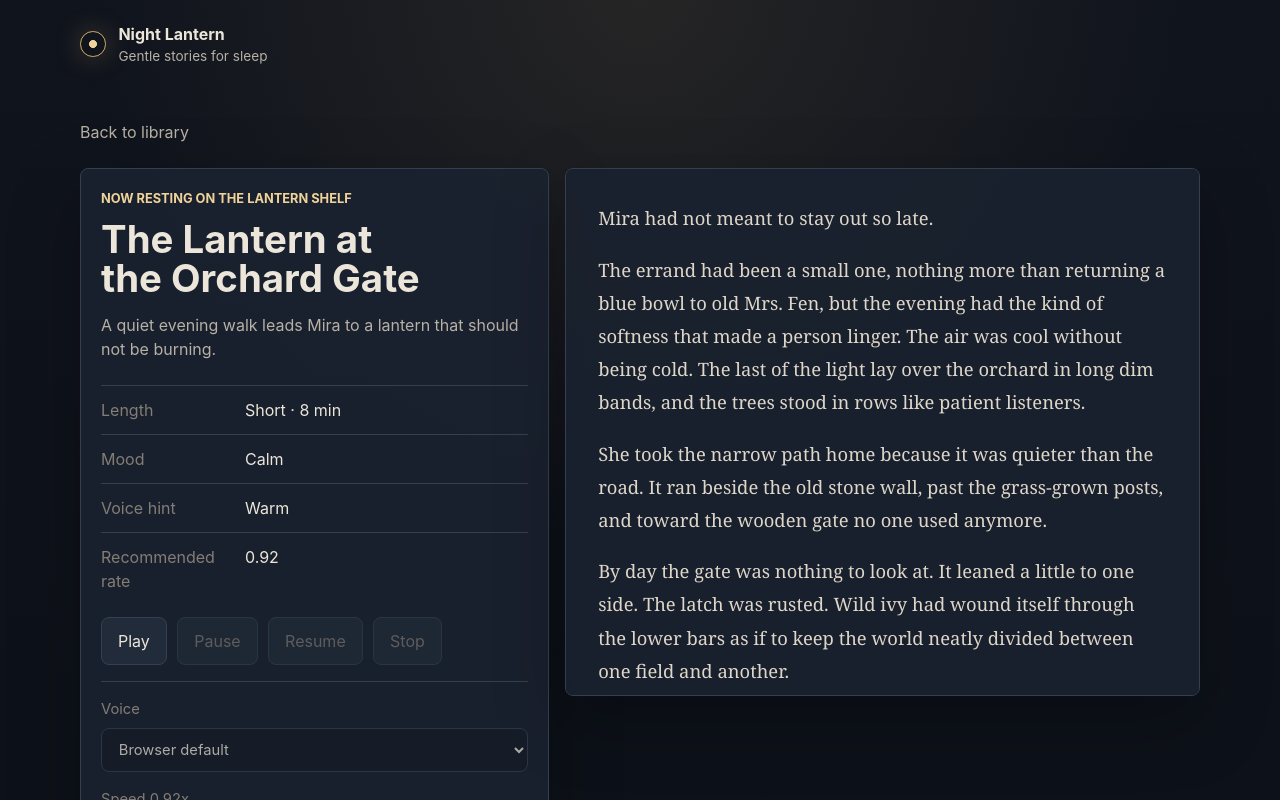
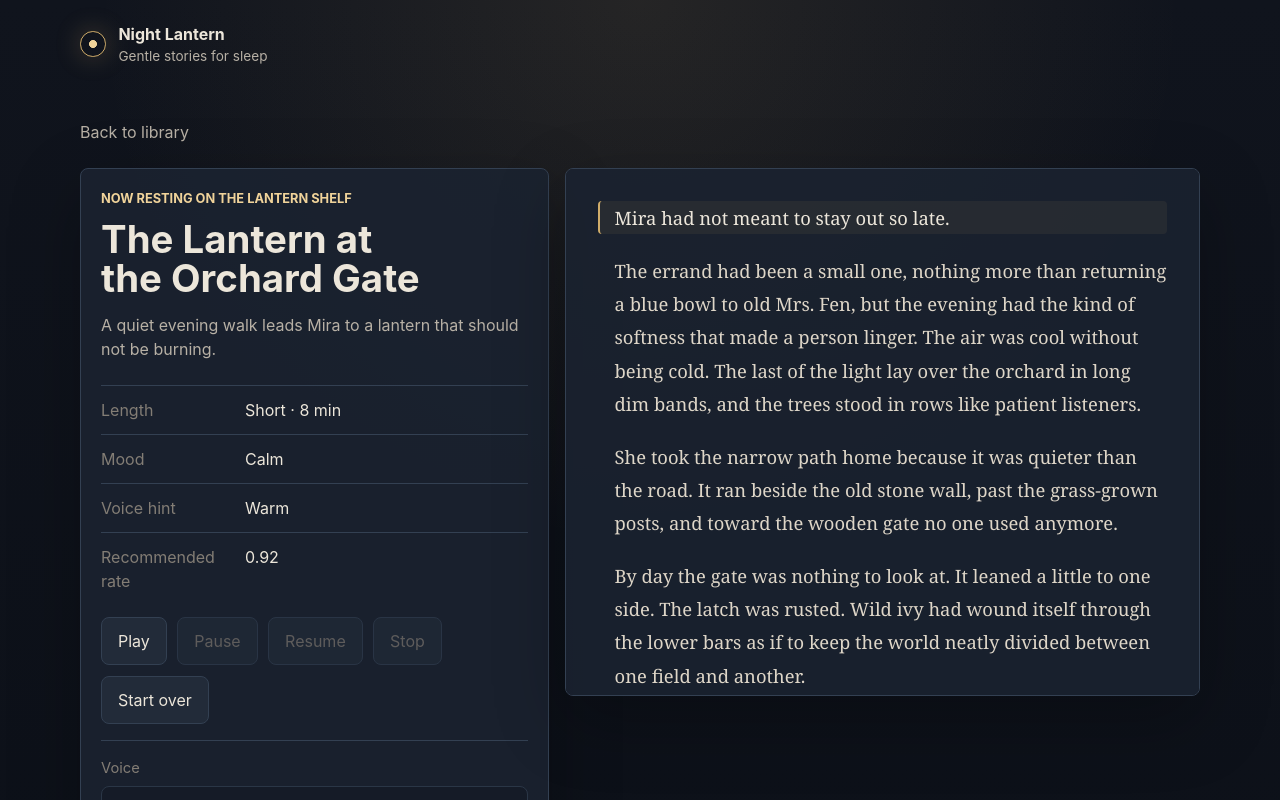
Before and after one commit to karenf451/night-lantern, a React (Vite) app: page / in a window 1280 px wide. Both pictures are taken after a click on the button "Open story". Shown: the top 800 px of the page. Built offline with nearby package versions, Linux system fonts and the light colour scheme.

Commit message:
Play stories paragraph by paragraph

```diff
--- a/src/pages/PlayerPage.jsx
+++ b/src/pages/PlayerPage.jsx
@@ -14,7 +14,7 @@ const storedVoiceKey = 'night-lantern.voice-uri';
 export default function PlayerPage({ story, onBack }) {
   const synthRef = useRef(null);
   const utteranceRef = useRef(null);
-  const stopRequestedRef = useRef(false);
+  const currentParagraphRef = useRef(null);
   const [isSpeechSupported, setIsSpeechSupported] = useState(false);
   const [voices, setVoices] = useState([]);
   const [selectedVoiceURI, setSelectedVoiceURI] = useState(readStoredVoiceURI);
@@ -23,6 +23,7 @@ export default function PlayerPage({ story, onBack }) {
   );
   const [playbackState, setPlaybackState] = useState('idle');
   const [statusMessage, setStatusMessage] = useState('');
+  const [currentParagraphIndex, setCurrentParagraphIndex] = useState(0);
 
   const voiceOptions = useMemo(
     () => getStoryVoiceOptions(voices, story.language),
@@ -73,11 +74,43 @@ export default function PlayerPage({ story, onBack }) {
       if (synth.onvoiceschanged === refreshVoices) {
         synth.onvoiceschanged = null;
       }
+      utteranceRef.current = null;
       synth.cancel();
     };
   }, [story.language]);
 
+  useEffect(() => {
+    const synth = synthRef.current;
+    utteranceRef.current = null;
+    synth?.cancel();
+    setCurrentParagraphIndex(0);
+    setPlaybackState('idle');
+    setStatusMessage('');
+  }, [story.id]);
+
+  useEffect(() => {
+    if (
+      (playbackState === 'playing' || playbackState === 'paused') &&
+      currentParagraphRef.current
+    ) {
+      currentParagraphRef.current.scrollIntoView({
+        behavior: 'smooth',
+        block: 'center',
+      });
+    }
+  }, [currentParagraphIndex, playbackState]);
+
   function playStory() {
+    const nextParagraphIndex =
+      playbackState === 'finished' ? 0 : currentParagraphIndex;
+    startPlaybackAt(nextParagraphIndex);
+  }
+
+  function startOver() {
+    startPlaybackAt(0);
+  }
+
+  function startPlaybackAt(paragraphIndex) {
     const synth = synthRef.current;
 
     if (!synth) {
@@ -85,10 +118,31 @@ export default function PlayerPage({ story, onBack }) {
       return;
     }
 
-    stopRequestedRef.current = false;
+    const safeParagraphIndex = getSafeParagraphIndex(
+      paragraphIndex,
+      story.paragraphs.length,
+    );
+    utteranceRef.current = null;
     synth.cancel();
+    setCurrentParagraphIndex(safeParagraphIndex);
+    setPlaybackState('playing');
+    setStatusMessage(
+      `Playing paragraph ${safeParagraphIndex + 1} of ${story.paragraphs.length}.`,
+    );
+    speakParagraph(safeParagraphIndex);
+  }
 
-    const utterance = new SpeechSynthesisUtterance(story.body);
+  function speakParagraph(paragraphIndex) {
+    const synth = synthRef.current;
+    const paragraph = story.paragraphs[paragraphIndex];
+
+    if (!synth || !paragraph) {
+      setPlaybackState('idle');
+      setStatusMessage('Nothing to play.');
+      return;
+    }
+
+    const utterance = new SpeechSynthesisUtterance(paragraph);
     utterance.rate = rate;
     utterance.pitch = 1;
     utterance.lang = story.language ?? 'en';
@@ -99,34 +153,60 @@ export default function PlayerPage({ story, onBack }) {
     }
 
     utterance.onstart = () => {
+      if (utteranceRef.current !== utterance) {
+        return;
+      }
       setPlaybackState('playing');
-      setStatusMessage('Playing softly.');
+      setCurrentParagraphIndex(paragraphIndex);
+      setStatusMessage(
+        `Playing paragraph ${paragraphIndex + 1} of ${story.paragraphs.length}.`,
+      );
     };
 
     utterance.onpause = () => {
+      if (utteranceRef.current !== utterance) {
+        return;
+      }
       setPlaybackState('paused');
       setStatusMessage('Paused.');
     };
 
     utterance.onresume = () => {
+      if (utteranceRef.current !== utterance) {
+        return;
+      }
       setPlaybackState('playing');
-      setStatusMessage('Playing softly.');
+      setStatusMessage(
+        `Playing paragraph ${paragraphIndex + 1} of ${story.paragraphs.length}.`,
+      );
     };
 
     utterance.onend = () => {
+      if (utteranceRef.current !== utterance) {
+        return;
+      }
+
+      const nextParagraphIndex = paragraphIndex + 1;
+
+      if (nextParagraphIndex < story.paragraphs.length) {
+        setCurrentParagraphIndex(nextParagraphIndex);
+        speakParagraph(nextParagraphIndex);
+        return;
+      }
+
       utteranceRef.current = null;
-      setPlaybackState('idle');
-      setStatusMessage(stopRequestedRef.current ? 'Stopped.' : 'Finished.');
-      stopRequestedRef.current = false;
+      setPlaybackState('finished');
+      setStatusMessage('Finished.');
     };
 
     utterance.onerror = () => {
+      if (utteranceRef.current !== utterance) {
+        return;
+      }
+
       utteranceRef.current = null;
       setPlaybackState('idle');
-      setStatusMessage(
-        stopRequestedRef.current ? 'Stopped.' : 'Speech playback stopped unexpectedly.',
-      );
-      stopRequestedRef.current = false;
+      setStatusMessage('Speech playback stopped unexpectedly.');
     };
 
     utteranceRef.current = utterance;
@@ -157,9 +237,8 @@ export default function PlayerPage({ story, onBack }) {
     const synth = synthRef.current;
 
     if (synth?.speaking || synth?.paused) {
-      stopRequestedRef.current = true;
+      utteranceRef.current = null;
       synth.cancel();
-      utteranceRef.current = null;
       setPlaybackState('idle');
       setStatusMessage('Stopped.');
     }
@@ -242,6 +321,9 @@ export default function PlayerPage({ story, onBack }) {
             >
               Stop
             </button>
+            <button type="button" onClick={startOver} disabled={!isSpeechSupported}>
+              Start over
+            </button>
           </div>
 
           <div className="playback-settings">
@@ -287,8 +369,19 @@ export default function PlayerPage({ story, onBack }) {
         </div>
 
         <article className="story-reader">
-          {story.paragraphs.map((paragraph) => (
-            <p key={paragraph}>{paragraph}</p>
+          {story.paragraphs.map((paragraph, index) => (
+            <p
+              ref={index === currentParagraphIndex ? currentParagraphRef : null}
+              className={
+                index === currentParagraphIndex
+                  ? 'story-reader__paragraph story-reader__paragraph--current'
+                  : 'story-reader__paragraph'
+              }
+              aria-current={index === currentParagraphIndex ? 'true' : undefined}
+              key={paragraph}
+            >
+              {paragraph}
+            </p>
           ))}
         </article>
       </div>
@@ -306,6 +399,14 @@ function readStoredVoiceURI() {
   } catch {
     return '';
   }
+}
+
+function getSafeParagraphIndex(paragraphIndex, paragraphCount) {
+  if (paragraphCount <= 0) {
+    return 0;
+  }
+
+  return Math.min(paragraphCount - 1, Math.max(0, paragraphIndex));
 }
 
 function readStoredRate(fallbackRate) {
--- a/src/styles/globals.css
+++ b/src/styles/globals.css
@@ -280,11 +280,22 @@ p {
   padding: clamp(1.25rem, 3vw, 2rem);
 }
 
-.story-reader p {
+.story-reader__paragraph {
+  border-left: 2px solid transparent;
+  margin-bottom: 1.25rem;
+  padding-left: 0.9rem;
   color: #ded6c8;
   font-family: var(--font-story);
   font-size: 1.15rem;
   line-height: 1.8;
+  scroll-margin: 2rem;
+}
+
+.story-reader__paragraph--current {
+  border-color: var(--color-accent);
+  border-radius: 4px;
+  color: var(--color-text);
+  background: rgba(209, 173, 106, 0.07);
 }
 
 @media (max-width: 760px) {
```
